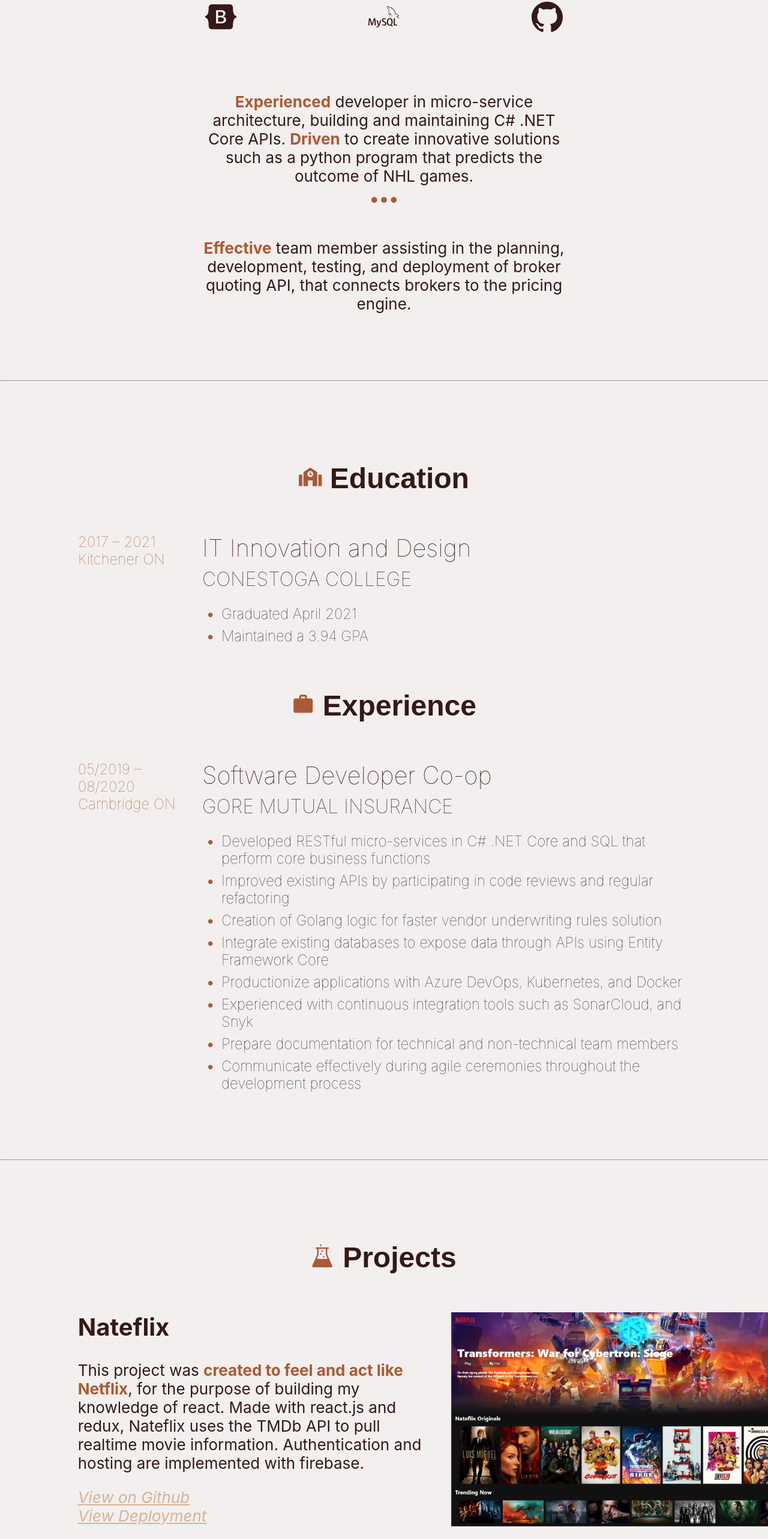
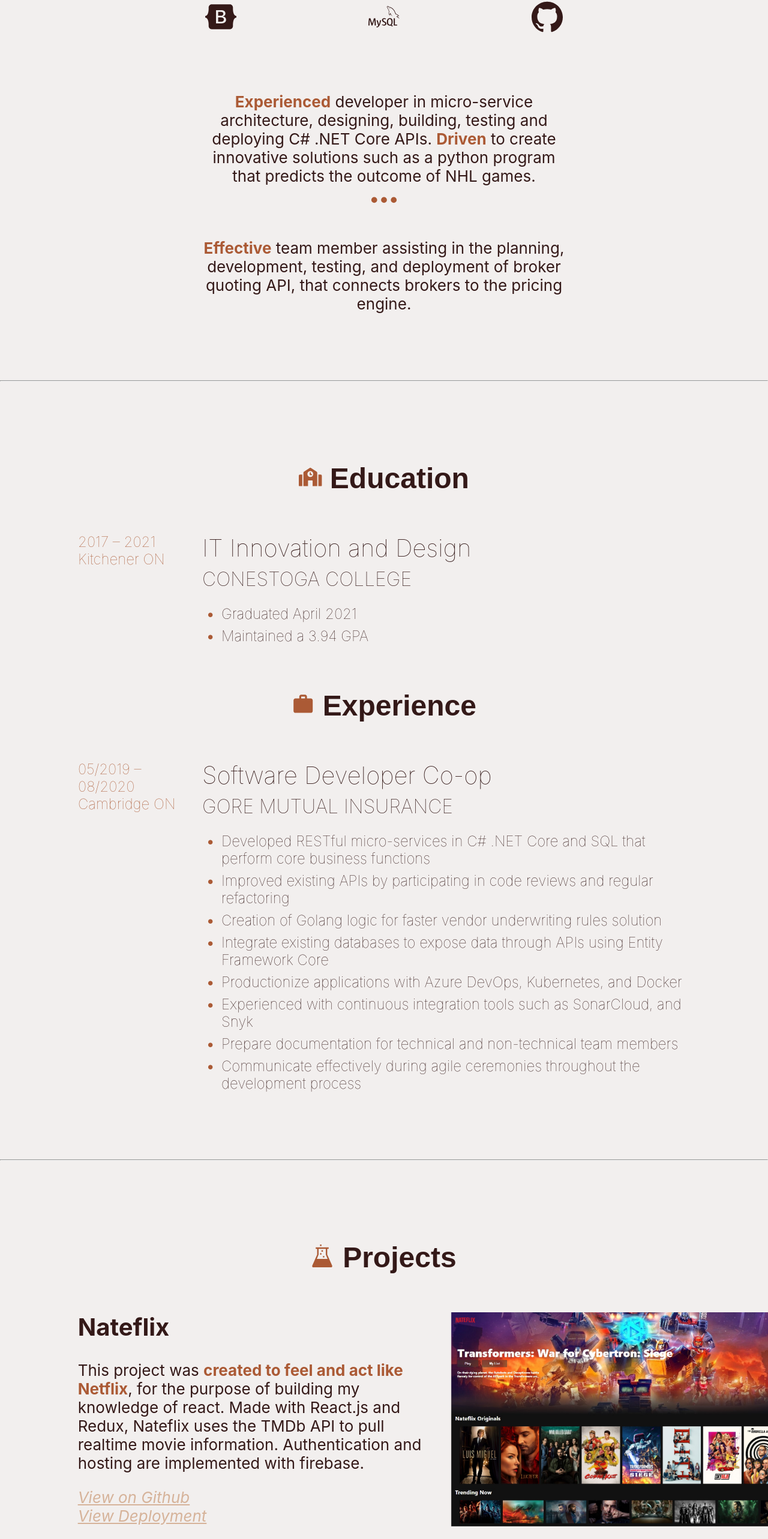
Before and after one commit to nsaccon/Portfolio, a React (Create React App) app: page / in a window 1280 px wide. Shown: the part 1319-3885 px from the top of the page at 60% size. Built offline with nearby package versions, Linux system fonts and the light colour scheme.

Commit message:
Update wordings

```diff
--- a/src/Components/Projects.js
+++ b/src/Components/Projects.js
@@ -27,7 +27,7 @@
               <p className="project-text">
                 This project was <b>created to feel and act like Netflix</b>,
                 for the purpose of building my knowledge of react. Made with
-                react.js and redux, Nateflix uses the TMDb API to pull realtime
+                React.js and Redux, Nateflix uses the TMDb API to pull realtime
                 movie information. Authentication and hosting are implemented
                 with firebase.
               </p>
@@ -76,7 +76,7 @@
                 the API that interacts with the front-end, as well as the AI
                 algorithm that intelligently generates a schedule tailored to
                 the student. Implemented with C# and EF Core, and hosted on MS
-                Azure servers.
+                Azure servers. Interacts with a frontend, and created as part of a group project.
               </p>
             </Fade>
             <Fade right delay={500}>
--- a/src/Components/TechnicalSkills.js
+++ b/src/Components/TechnicalSkills.js
@@ -21,7 +21,7 @@
           <Fade delay={800}>
             <p className="text">
               <b>Experienced</b> developer in micro-service
-              architecture, building and maintaining C# .NET Core APIs.{" "}
+              architecture, designing, building, testing and deploying C# .NET Core APIs.{" "}
               <b>Driven</b> to create innovative solutions such as a python
               program that predicts the outcome of NHL games.
               <br />
```
